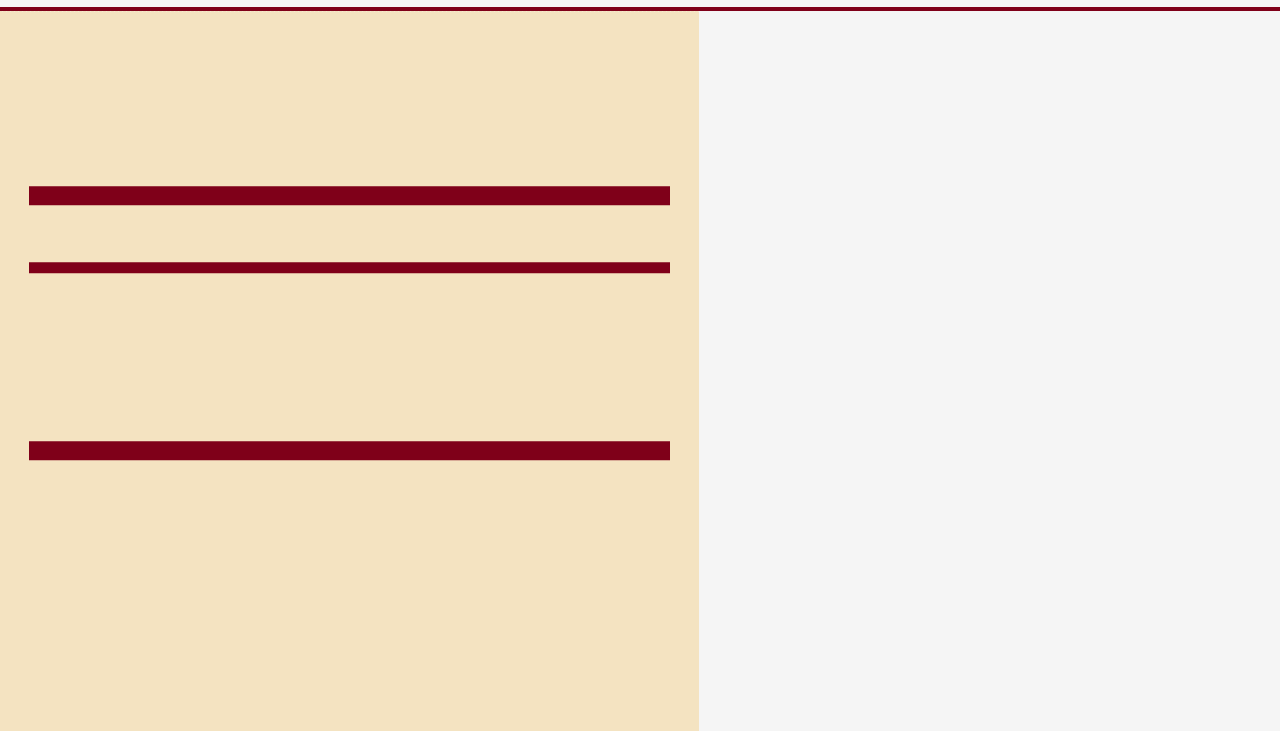
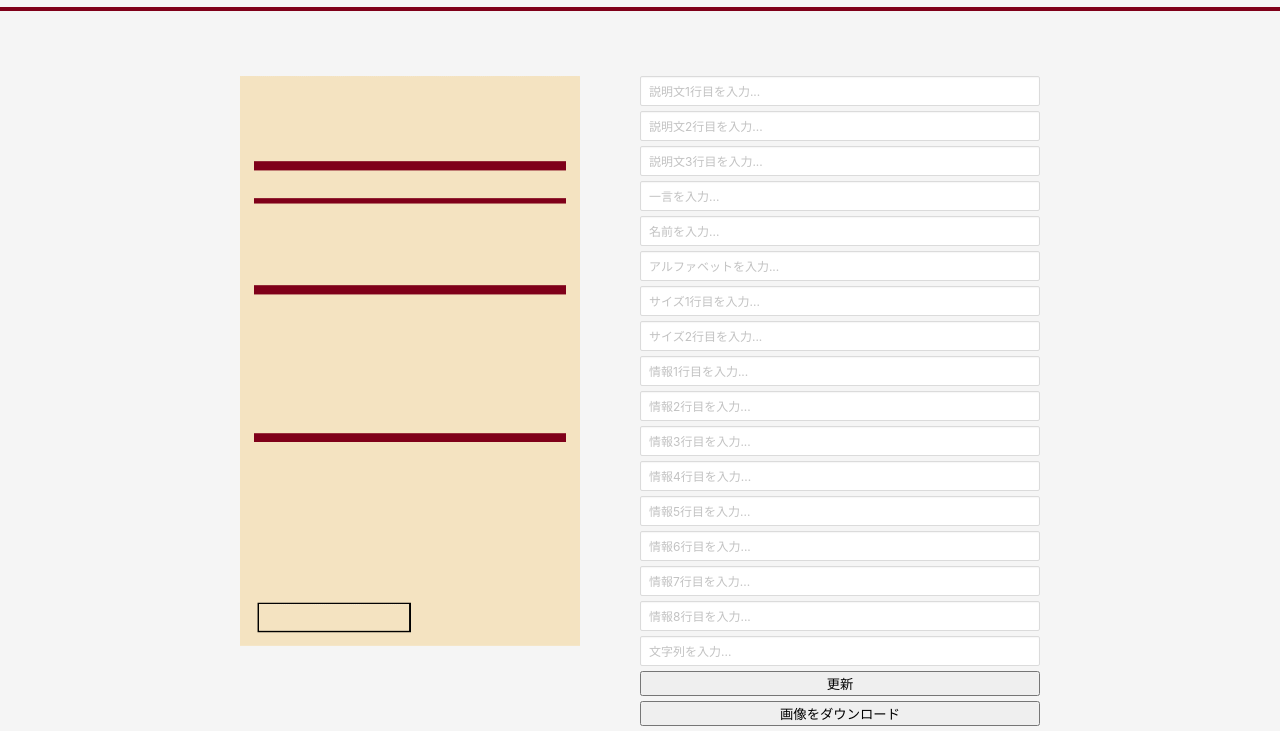
Before and after one commit to PocoPota/mujitag, a website: page play/l.html in a window 1280 px wide. Shown: the part 49-780 px from the top of the page. Drawn offline with nearby package versions, Linux system fonts and the light colour scheme.

Commit message:
カスタム画面スタイル

```diff
--- a/play/l.html
+++ b/play/l.html
@@ -22,28 +22,30 @@
     <div><a href="../">MUJIタグジェネレーター</a></div>
 </header>
 <main id="play">
-    <canvas id="cv" width="699" height="1172"></canvas>
-    <div id="customize">
-        <input type="text" id="text-aa" class="text-box" placeholder="説明文1行目を入力...">
-        <input type="text" id="text-ab" class="text-box" placeholder="説明文2行目を入力...">
-        <input type="text" id="text-ac" class="text-box" placeholder="説明文3行目を入力...">
-        <input type="text" id="text-b" class="text-box" placeholder="一言を入力...">
-        <input type="text" id="text-c" class="text-box" placeholder="名前を入力...">
-        <input type="text" id="text-d" class="text-box" placeholder="アルファベットを入力...">
-        <input type="text" id="text-ea" class="text-box" placeholder="サイズ1行目を入力...">
-        <input type="text" id="text-eb" class="text-box" placeholder="サイズ2行目を入力...">
-        <input type="text" id="text-fa" class="text-box" placeholder="情報1行目を入力...">
-        <input type="text" id="text-fb" class="text-box" placeholder="情報2行目を入力...">
-        <input type="text" id="text-fc" class="text-box" placeholder="情報3行目を入力...">
-        <input type="text" id="text-fd" class="text-box" placeholder="情報4行目を入力...">
-        <input type="text" id="text-fe" class="text-box" placeholder="情報5行目を入力...">
-        <input type="text" id="text-ff" class="text-box" placeholder="情報6行目を入力...">
-        <input type="text" id="text-fg" class="text-box" placeholder="情報7行目を入力...">
-        <input type="text" id="text-fh" class="text-box" placeholder="情報8行目を入力...">
-        <input type="text" id="text-g" class="text-box" placeholder="文字列を入力...">
-        <button id="load">更新</button>
-        <button id="download">画像をダウンロード</button>
-    </div>
+    <section id="long">
+        <canvas id="cv" width="699" height="1172"></canvas>
+        <div id="customize">
+            <input type="text" id="text-aa" class="input is-small" placeholder="説明文1行目を入力...">
+            <input type="text" id="text-ab" class="input is-small" placeholder="説明文2行目を入力...">
+            <input type="text" id="text-ac" class="input is-small" placeholder="説明文3行目を入力...">
+            <input type="text" id="text-b" class="input is-small" placeholder="一言を入力...">
+            <input type="text" id="text-c" class="input is-small" placeholder="名前を入力...">
+            <input type="text" id="text-d" class="input is-small" placeholder="アルファベットを入力...">
+            <input type="text" id="text-ea" class="input is-small" placeholder="サイズ1行目を入力...">
+            <input type="text" id="text-eb" class="input is-small" placeholder="サイズ2行目を入力...">
+            <input type="text" id="text-fa" class="input is-small" placeholder="情報1行目を入力...">
+            <input type="text" id="text-fb" class="input is-small" placeholder="情報2行目を入力...">
+            <input type="text" id="text-fc" class="input is-small" placeholder="情報3行目を入力...">
+            <input type="text" id="text-fd" class="input is-small" placeholder="情報4行目を入力...">
+            <input type="text" id="text-fe" class="input is-small" placeholder="情報5行目を入力...">
+            <input type="text" id="text-ff" class="input is-small" placeholder="情報6行目を入力...">
+            <input type="text" id="text-fg" class="input is-small" placeholder="情報7行目を入力...">
+            <input type="text" id="text-fh" class="input is-small" placeholder="情報8行目を入力...">
+            <input type="text" id="text-g" class="input is-small" placeholder="文字列を入力...">
+            <button id="load">更新</button>
+            <button id="download">画像をダウンロード</button>
+        </div>
+    </section>
 </main>
 <footer>
     <ul>
--- a/style/style.scss
+++ b/style/style.scss
@@ -44,6 +44,7 @@ header {
 
 main {
     min-height: calc(100vh - 60px - 40px);
+    overflow: hidden;
 }
 
 footer {
@@ -76,7 +77,6 @@ footer {
 #index {
     width: 800px;
     margin: 0 auto;
-    overflow: hidden;
 
     article {
         text-align: center;
@@ -120,3 +120,32 @@ footer {
         }
     }
 }
+#play{
+    width: 800px;
+    margin: 0 auto;
+    section{
+        display: flex;
+        flex-direction: row;
+        justify-content: space-between;
+        margin-top: 65px;
+        #customize{
+            width: 400px;
+            display: flex;
+            flex-direction: column;
+            gap: 5px;
+        }
+    }
+    #long{
+        canvas{
+            width: 340px;
+            height: calc(340px * (1172/699));
+        }
+    }
+
+    #square{
+        canvas{
+            width: 340px;
+            height: 340px;
+        }
+    }
+}
```
Also changed, not shown: play/s.html (+16 -14 lines), style/style.css.
